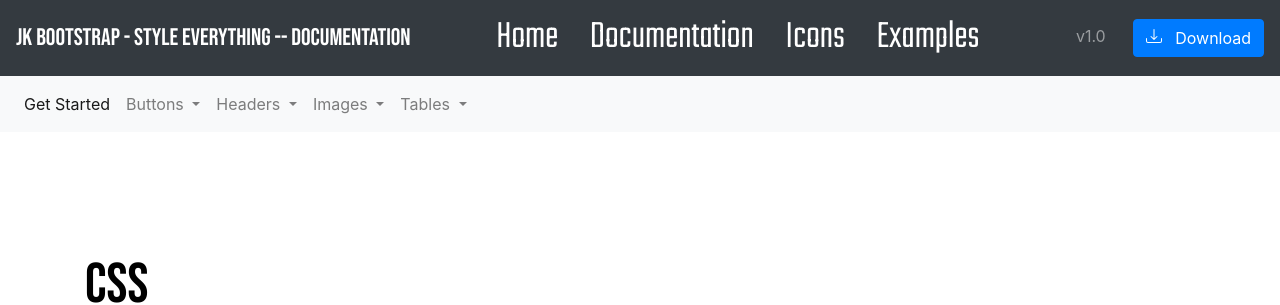
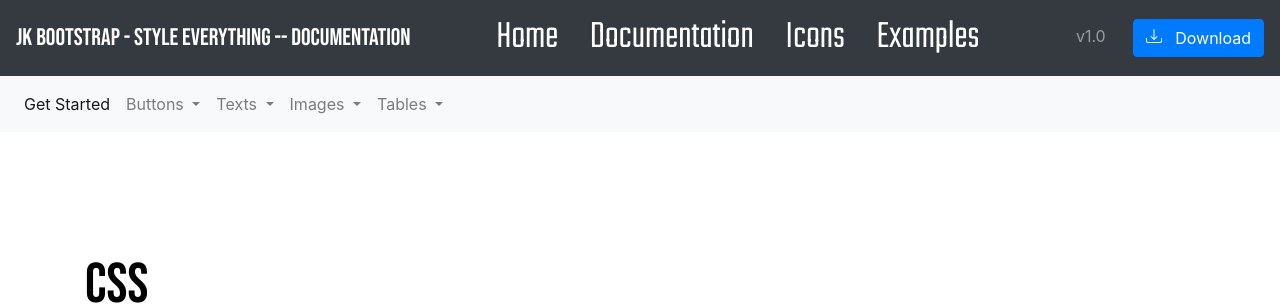
Before and after one commit to JehanKandy/JK-BOOTSTRAP-ver-1.0---Full-Project-, a PHP site: page /files/docs.php in a window 1280 px wide. Shown: the top 305 px of the page. Run offline with PHP 8.4, Linux system fonts and the light colour scheme; some libraries are stand-ins or nearby versions.

Commit message:
Update docs.php

```diff
--- a/files/docs.php
+++ b/files/docs.php
@@ -7,6 +7,7 @@
     <title>Documentation</title>
     <link rel="stylesheet" href="../css/style.css">
     <link rel="stylesheet" href="https://cdn.jsdelivr.net/npm/bootstrap@4.0.0/dist/css/bootstrap.min.css" integrity="sha384-Gn5384xqQ1aoWXA+058RXPxPg6fy4IWvTNh0E263XmFcJlSAwiGgFAW/dAiS6JXm" crossorigin="anonymous">
+    <link rel="stylesheet" href="../style_temp.css">
     <style>
         body{
             box-sizing: border-box;
@@ -82,7 +83,7 @@
 
   <div class="collapse navbar-collapse" id="navbarSupportedContent">
     <ul class="navbar-nav mr-auto">
-        <li class="nav-item">
+    <li class="nav-item">
           <a class="nav-link active" aria-current="page" href="docs.php">Get Started</a>
         </li>
       <li class="nav-item dropdown">
@@ -97,11 +98,11 @@
       </li>
       <li class="nav-item dropdown">
         <a class="nav-link dropdown-toggle" href="#" id="navbarDropdown" role="button" data-toggle="dropdown" aria-haspopup="true" aria-expanded="false">
-          Headers
+        Texts
         </a>
         <div class="dropdown-menu" aria-labelledby="navbarDropdown">
-          <a class="dropdown-item" href="all_headers.php">All Headers Styles</a>
-          <a class="dropdown-item" href="#">Headers Colors</a>
+          <a class="dropdown-item" href="all_text.php">All Text Styles</a>
+          <a class="dropdown-item" href="#">Text Colors</a>
 
         </div>
       </li>
```
